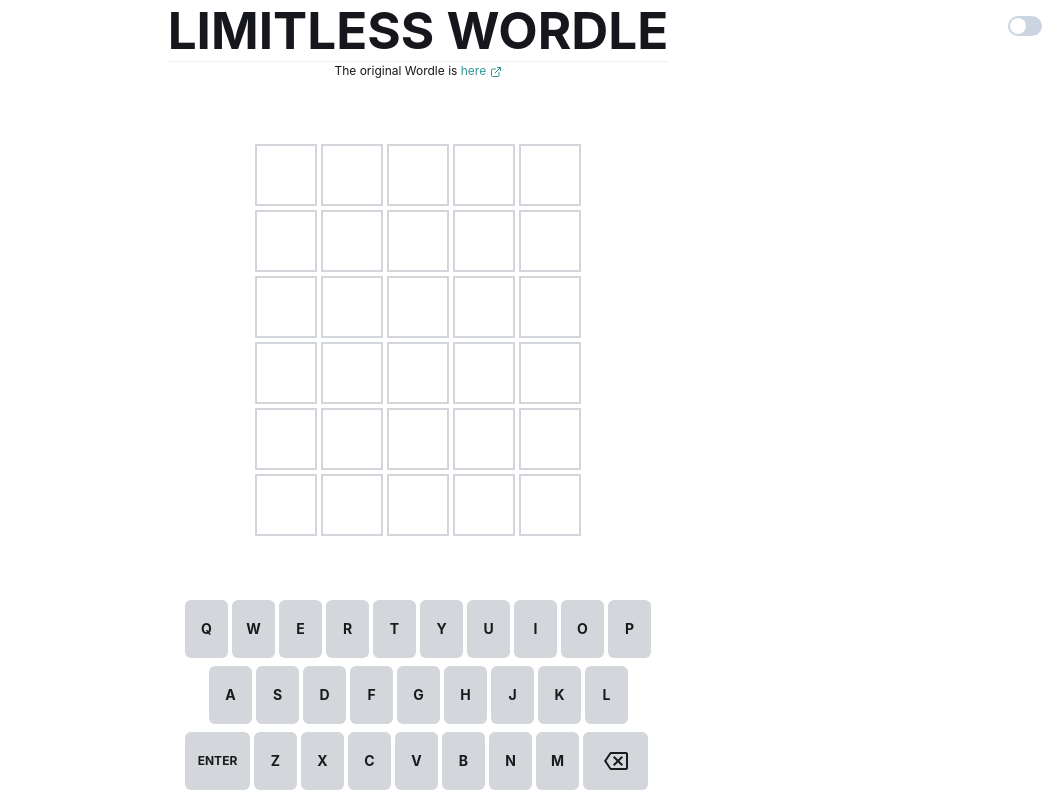
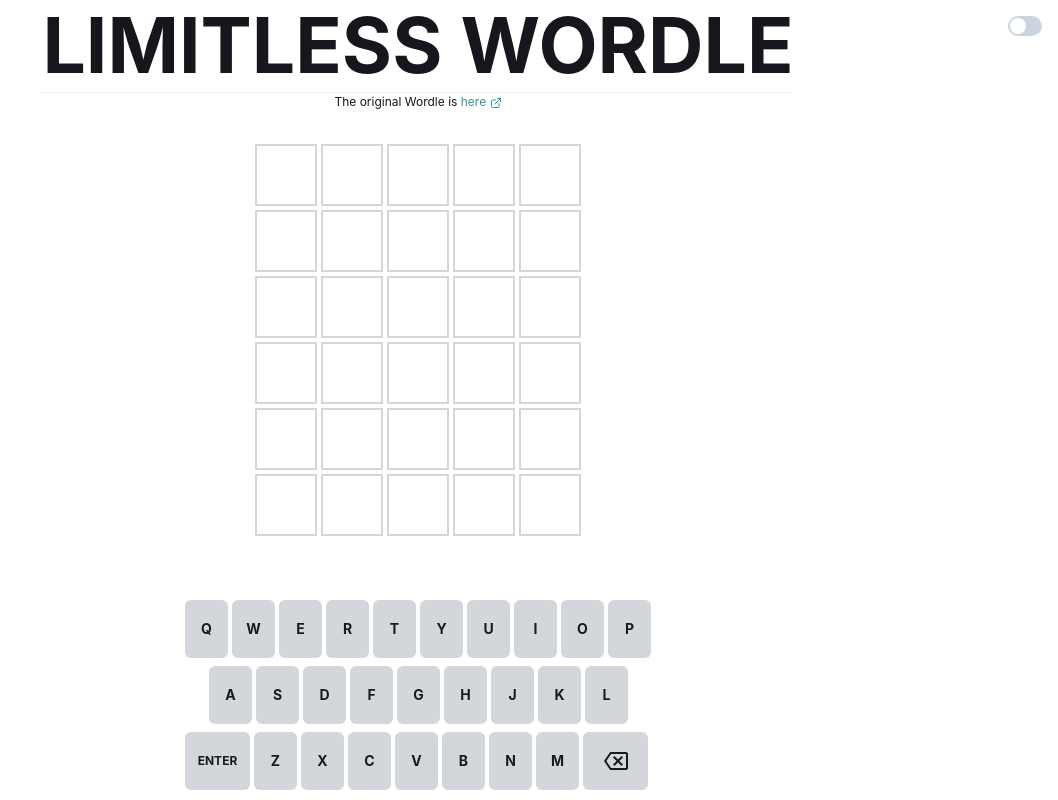
Before and after one commit to cemozturan/wordle, a Next.js app: page / in a window 1280 px wide. Shown: the whole page, without its empty margins (222-1280 px from the left). Built offline with nearby package versions, Linux system fonts and the light colour scheme.

Commit message:
minor style updates

```diff
--- a/src/components/Hero.js
+++ b/src/components/Hero.js
@@ -5,11 +5,12 @@
 
 export const Hero = () => (
   <Flex justifyContent="center" height={{
-    base: '1vh', // 0-48em
+    base: '3vh', // 0-48em
+    sm: '6vh', // 0-48em
     md: '12vh', // 48em-80em
   }}>
     <Box textAlign='center'>
-      <Heading fontSize="4vw">
+      <Heading fontSize="6vw">
         {TITLE}
       </Heading>
       <Divider />
@@ -19,6 +20,7 @@
           here <ExternalLinkIcon />
         </Link>
       </Text>
+
     </Box>
   </Flex>
 )
--- a/src/components/InputGrid.js
+++ b/src/components/InputGrid.js
@@ -51,14 +51,8 @@
             borderWidth='2px'
             borderColor={getTileBorderColor(letter, colors)}
             bg={!letter.status ? colors.bg : colors[letter.status]}
-            height={{
-              base: '57px',
-              md: '62px',
-            }}
-            w={{
-              base: '57px',
-              md: '62px',
-            }}
+            height='62px'
+            w='62px'
             display='flex'
             justifyContent='center'
             animation={getAnimationForRow(shakeIt, bounceIt, rowIndex, currentRowIndex)}
@@ -188,8 +182,7 @@
       position="fixed"
       width="100%"
       maxWidth="48rem"
-      pt="3rem"
-      mt='0 !important'
+      mt="3rem !important"
       justifyContent="center"
       bg='none'
     >
--- a/src/components/Keyboard.js
+++ b/src/components/Keyboard.js
@@ -25,7 +25,7 @@
 
 const getLetterWidth = char => {
   return isLetter(char) ? {
-    base: '31px',
+    base: '32px',
     md: '43px',
   } : {
     base: '45px',
@@ -61,7 +61,7 @@
             <Button
               key={index} h='58px' w={getLetterWidth(char)}
               bg={getBgColor(char, usedLetters, colorMode)} m={0.5}
-              minWidth='31px'
+              minWidth='32px'
               color={getLetterColor(char, usedLetters, colorMode)}
               fontSize={isLetter(char) ? '14px' : '12px'}
               fontWeight='bold'
```
